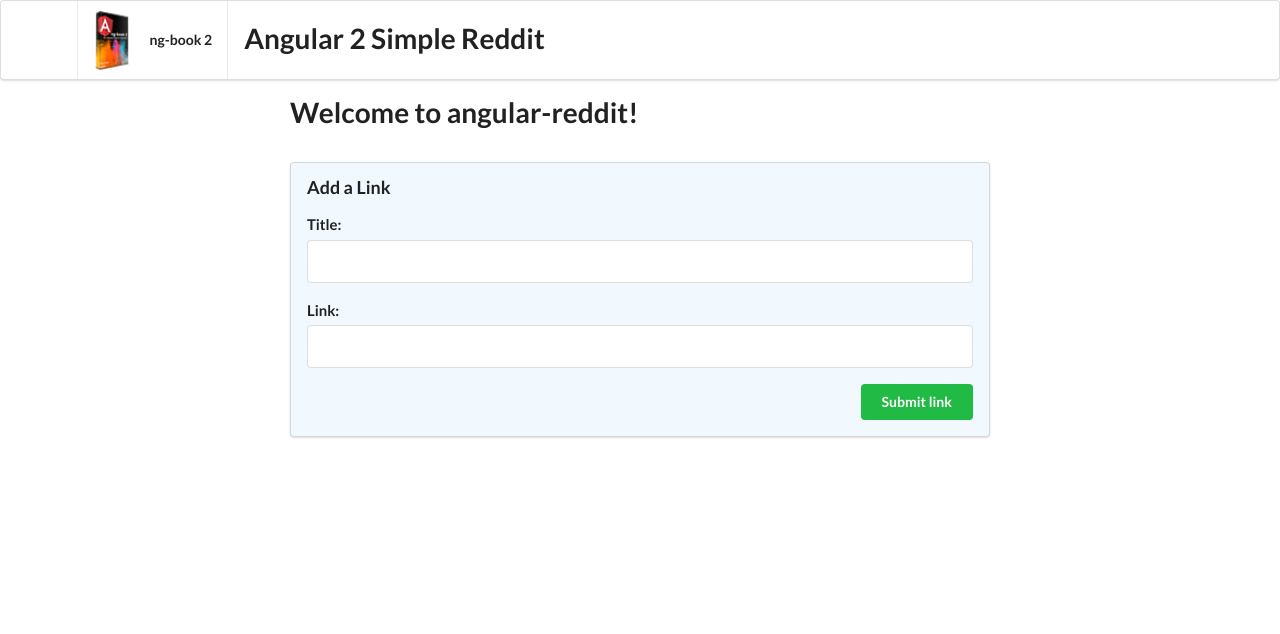
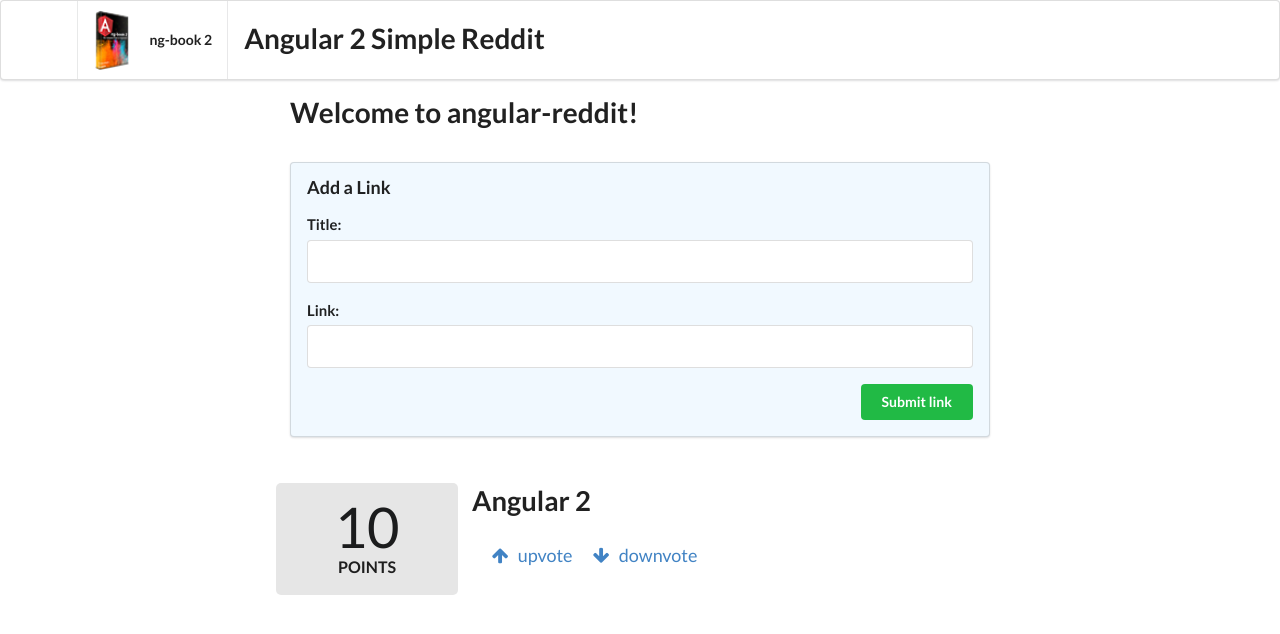
Before and after one commit to socool/angular-reddit, an Angular app: page / in a window 1280 px wide. Shown: the top 634 px of the page. Built offline with nearby package versions, Linux system fonts and the light colour scheme.

Commit message:
add article component

```diff
--- a/src/app/app.component.html
+++ b/src/app/app.component.html
@@ -13,3 +13,6 @@
     Submit link
   </button>
 </form>
+<div class="ui grid posts">
+  <app-article></app-article>
+</div>
--- a/src/app/app.module.ts
+++ b/src/app/app.module.ts
@@ -2,10 +2,12 @@
 import { NgModule } from '@angular/core';
 
 import { AppComponent } from './app.component';
+import { ArticleComponent } from './article/article.component';
 
 @NgModule({
   declarations: [
-    AppComponent
+    AppComponent,
+    ArticleComponent
   ],
   imports: [
     BrowserModule
--- /dev/null
+++ b/src/app/article/article.component.html
@@ -0,0 +1,24 @@
+<div class="four wide column center aligned votes">
+  <div class="ui statistic">
+    <div class="value"> {{ votes }}
+    </div>
+    <div class="label">
+      Points </div>
+  </div>
+</div>
+<div class="twelve wide column">
+  <a class="ui large header" href="{{ link }}">
+    {{ title }} </a>
+  <ul class="ui big horizontal list voters">
+    <li class="item">
+      <a href (click)="voteUp()">
+        <i class="arrow up icon"></i>
+        upvote </a>
+    </li>
+    <li class="item">
+      <a href (click)="voteDown()">
+        <i class="arrow down icon"></i> downvote
+      </a>
+    </li>
+  </ul>
+</div>
--- /dev/null
+++ b/src/app/article/article.component.ts
@@ -0,0 +1,30 @@
+import { Component, OnInit, HostBinding } from '@angular/core';
+
+@Component({
+  selector: 'app-article',
+  templateUrl: './article.component.html',
+  styleUrls: ['./article.component.css']
+})
+export class ArticleComponent implements OnInit {
+  @HostBinding('attr.class') cssClass = 'row';
+  votes: number;
+  title: string;
+  link: string;
+  constructor() {
+    this.title = 'Angular 2';
+    this.link = 'http://angular.io';
+    this.votes = 10;
+  }
+
+  ngOnInit() {
+  }
+
+  voteUp(){
+    this.votes += 1;
+  }
+
+  voteDown(){
+    this.votes -= 1;
+  }
+
+}
```
Also changed, not shown: src/app/article/article.component.css (added), 2 other files (tests, documents, lock files or other folders).
